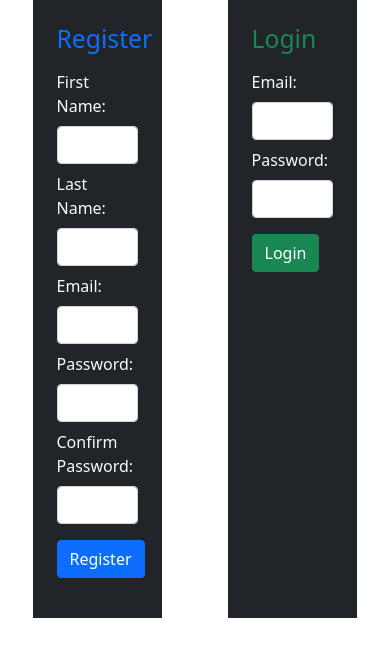
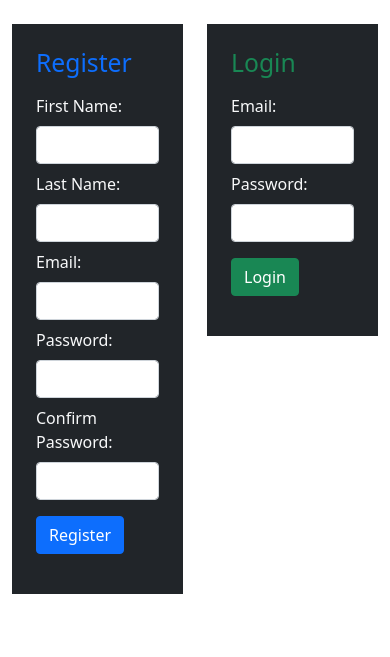
Before and after one commit to agruezo/Subscriptions, a Flask app: page / in a window 390 px wide. Shown: the top 657 px of the page. Run offline with Flask 2, Linux system fonts and the light colour scheme.

Commit message:
made forms mobile-responsive

```diff
--- a/flask_app/templates/index.html
+++ b/flask_app/templates/index.html
@@ -8,8 +8,10 @@
     <title>Subscriptions</title>
 </head>
 <body>
-    <div class="d-flex justify-content-around">
-        <form action="/register" method="post" class="col-4 p-4 bg-dark text-light">
+    <div class="d-flex container-fluid">
+        <div class="row justify-content-md-around my-2 gy-3">
+            <div class="col col-sm-12 col-md-4">
+                <form action="/register" method="post" class="p-4 bg-dark text-light">
                     <h2 class="text-primary">Register</h2>
                     {% with messages = get_flashed_messages(category_filter=['register']) %}
                         {% if messages %}
@@ -35,7 +37,9 @@
                         <input type="submit" value="Register" class="btn btn-primary">
                     </p>
                 </form>
-        <form action="/login" method="post" class="col-4 p-4 bg-dark text-light">
+            </div>
+            <div class="col col-sm-12 col-md-4">
+                <form action="/login" method="post" class="p-4 bg-dark text-light">
                     <h2 class="text-success">Login</h2>
                     {% with messages = get_flashed_messages(category_filter=['login']) %}
                         {% if messages %}
@@ -56,5 +60,7 @@
                     </p>
                 </form>
             </div>
+        </div>
+    </div>
 </body>
 </html>
```
Also changed, not shown: 2 other files. Lines whose indentation alone changed are shown as unchanged.
